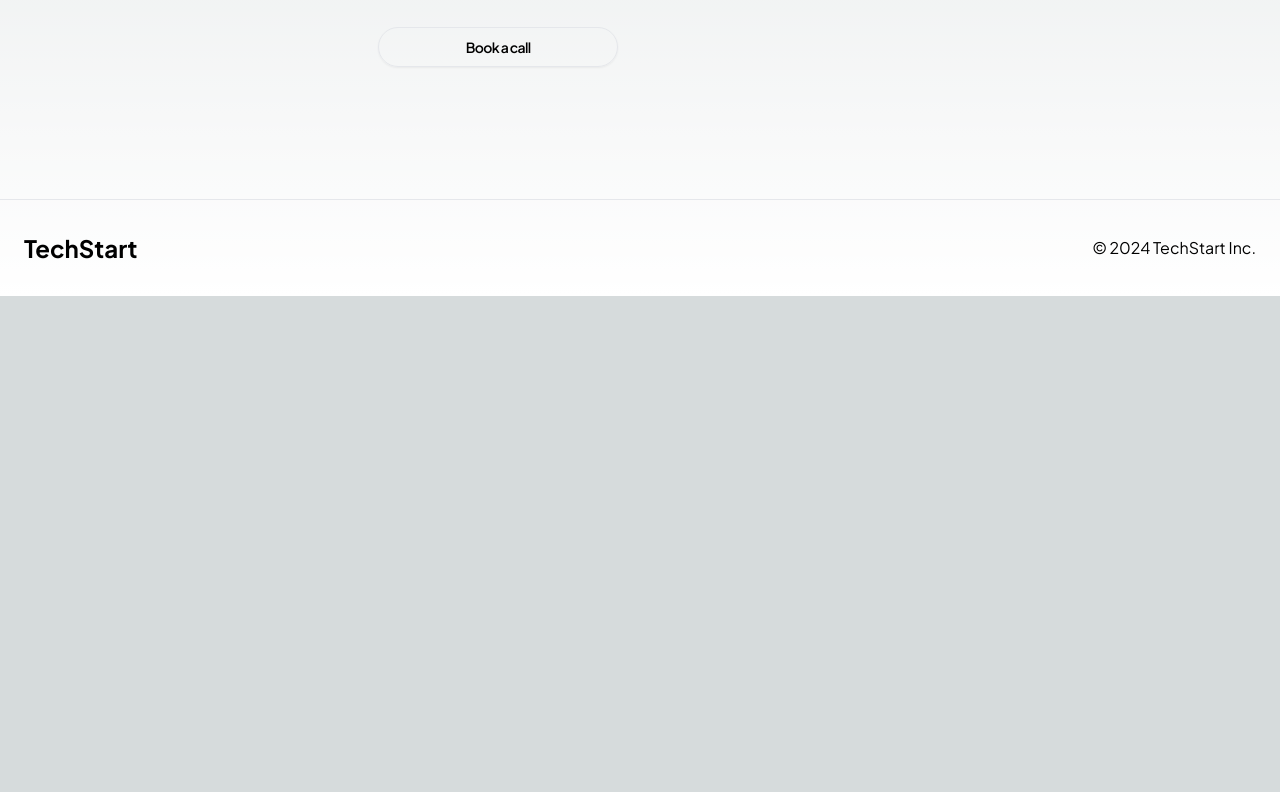
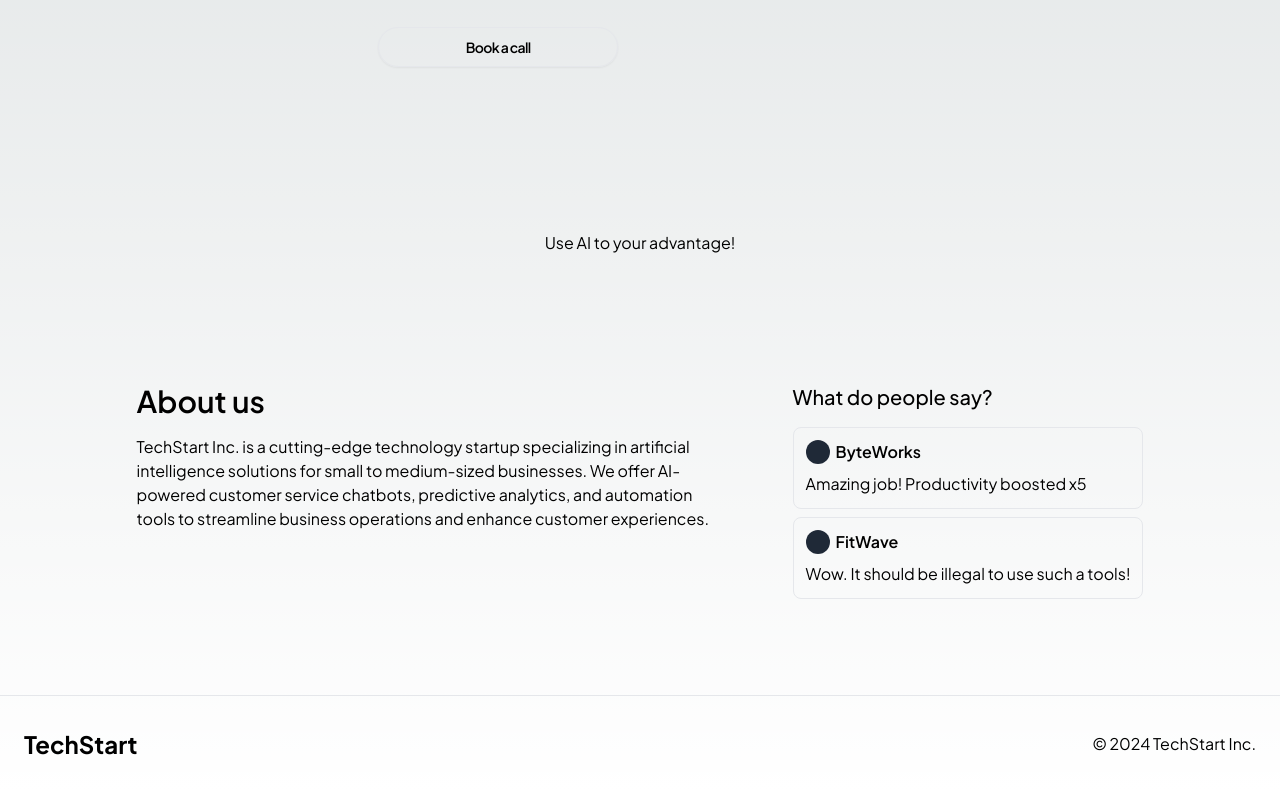
Before and after one commit to talentedCodeVirtuoso/next-lp, a Next.js app: page / in a window 1280 px wide. Shown: the part 634-1426 px from the top of the page. Before the commit the page ends 930 px from the top, so only its background shows below. Built offline with nearby package versions, Linux system fonts and the light colour scheme.

Commit message:
about section add

```diff
--- a/src/app/page.tsx
+++ b/src/app/page.tsx
@@ -20,6 +20,43 @@ export default function Home() {
           Book a call
         </a>
       </header>
+
+      <p>Use AI to your advantage!</p>
+
+      <section id="about" className="flex gap-x-20 max-w-5xl">
+        <span className="max-w-xl flex flex-col gap-y-4">
+          <h2 className="text-3xl font-semibold">About us</h2>
+
+          <p>
+            TechStart Inc. is a cutting-edge technology startup specializing in
+            artificial intelligence solutions for small to medium-sized
+            businesses. We offer AI-powered customer service chatbots,
+            predictive analytics, and automation tools to streamline business
+            operations and enhance customer experiences.
+          </p>
+        </span>
+
+        <div className="flex flex-col gap-y-4">
+          <h3 className="text-xl font-medium">What do people say?</h3>
+
+          <ul className="gap-y-2 flex flex-col">
+            <li className="flex flex-col gap-y-2 border border-gray-200 p-3 rounded-lg">
+              <div className="flex gap-x-1.5 items-center">
+                <div className="h-6 w-6 rounded-full bg-gray-800"></div>
+                <p className="font-semibold">ByteWorks</p>
+              </div>
+              <p>Amazing job! Productivity boosted x5</p>
+            </li>
+            <li className="flex flex-col gap-y-2 border border-gray-200 p-3 rounded-lg">
+              <div className="flex gap-x-1.5 items-center">
+                <div className="h-6 w-6 rounded-full bg-gray-800"></div>
+                <p className="font-semibold">FitWave</p>
+              </div>
+              <p>Wow. It should be illegal to use such a tools!</p>
+            </li>
+          </ul>
+        </div>
+      </section>
     </main>
   );
 }
```
